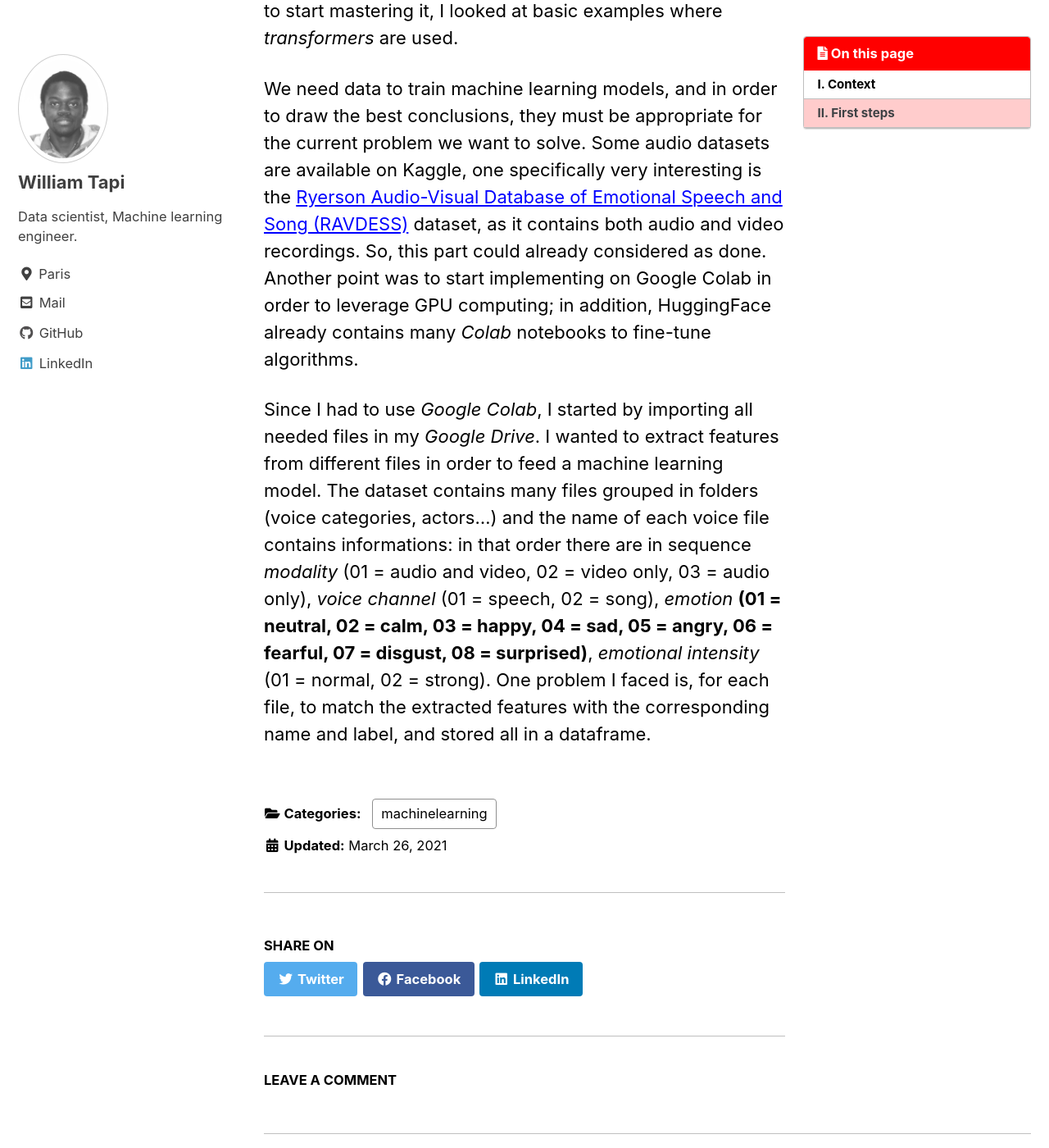
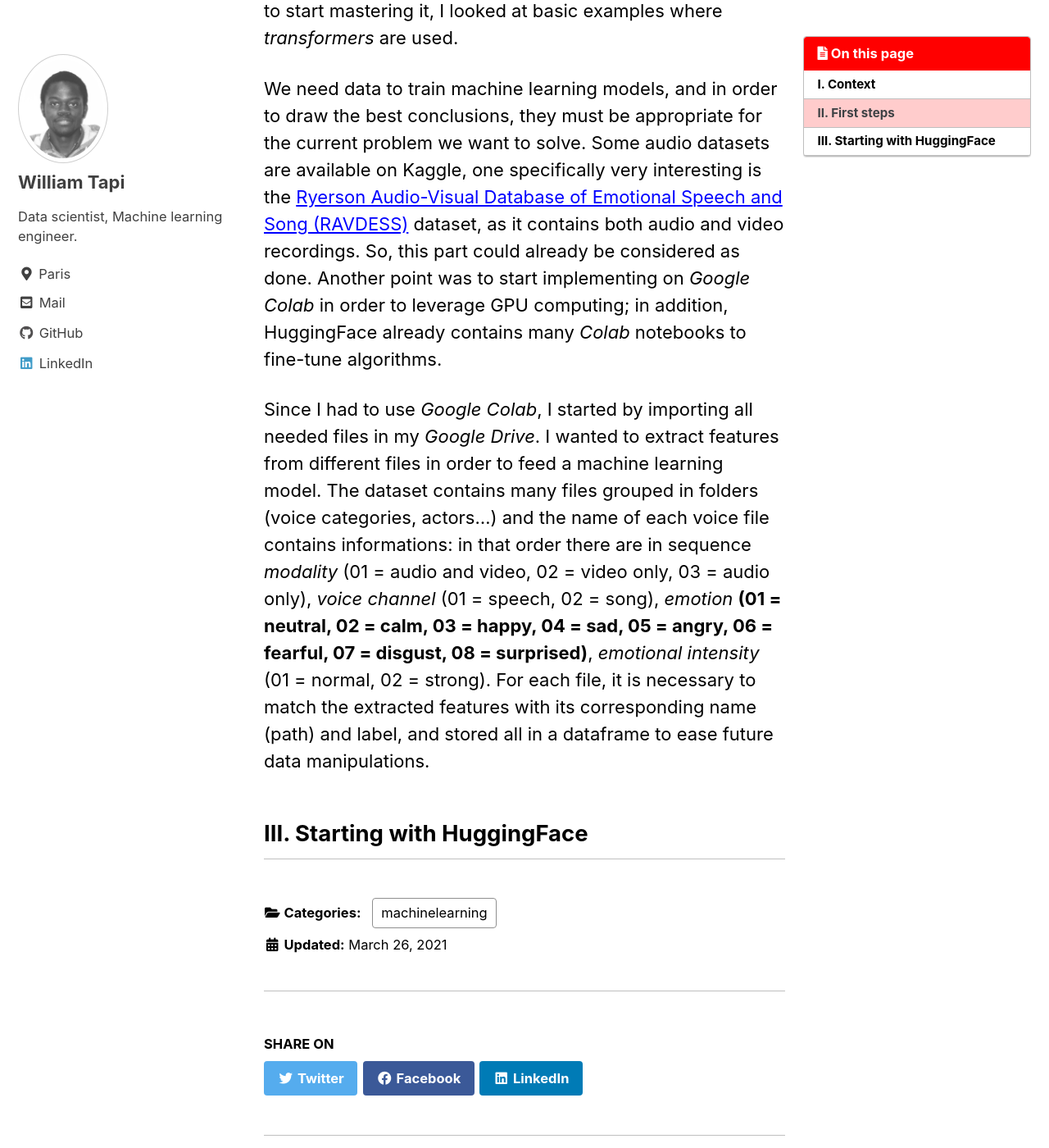
Before and after one commit to Will007-max/Will007-max.github.io, a Jekyll site: the page built from _posts/2021-03-26-first_project.md, in a window 1280 px wide and 1400 px high, scrolled down 2238 px. Shown: the whole window at 82% size. Built offline with Jekyll 4.4.1, drawn with Linux system fonts in a browser that asks for light colours; cached includes are drawn as plain includes; comment, search, counter and statistics services are not loaded.

Commit message:
new article

```diff
--- a/_posts/2021-03-26-first_project.md
+++ b/_posts/2021-03-26-first_project.md
@@ -36,6 +36,8 @@ One goal was to online deploy the project: using a web app with [Flask](https://
 
 As suggested by a supervisor, I started by taking a look at all **HuggingFace** libraries where several pre-trained models (in natural language processing as well as voice processing) are available and just need to be fine-tuned with additional data. There are always many resources in other languages like German and Spanish... A main concept in HuggingFace deals with ***transformers***: it is a kind of state-of-the-art, but several others libraries are available and could always be used... As in most cases, handling new tools is still challenging, in order to start mastering it, I looked at basic examples where *transformers* are used.
 
-We need data to train machine learning models, and in order to draw the best conclusions, they must be appropriate for the current problem we want to solve. Some audio datasets are available on Kaggle, one specifically very interesting is the [Ryerson Audio-Visual Database of Emotional Speech and Song (RAVDESS)](https://zenodo.org/record/1188976#.YF5hwC1Q2Rs) dataset, as it contains both audio and video recordings. So, this part could already considered as done. Another point was to start implementing on Google Colab in order to leverage GPU computing; in addition, HuggingFace already contains many *Colab* notebooks to fine-tune algorithms.
+We need data to train machine learning models, and in order to draw the best conclusions, they must be appropriate for the current problem we want to solve. Some audio datasets are available on Kaggle, one specifically very interesting is the [Ryerson Audio-Visual Database of Emotional Speech and Song (RAVDESS)](https://zenodo.org/record/1188976#.YF5hwC1Q2Rs) dataset, as it contains both audio and video recordings. So, this part could already be considered as done. Another point was to start implementing on *Google Colab* in order to leverage GPU computing; in addition, HuggingFace already contains many *Colab* notebooks to fine-tune algorithms.
 
-Since I had to use *Google Colab*, I started by importing all needed files in my *Google Drive*. I wanted to extract features from different files in order to feed a machine learning model. The dataset contains many files grouped in folders (voice categories, actors...) and the name of each voice file contains informations: in that order there are in sequence  *modality* (01 = audio and video, 02 = video only, 03 = audio only), *voice channel* (01 = speech, 02 = song), *emotion* **(01 = neutral, 02 = calm, 03 = happy, 04 = sad, 05 = angry, 06 = fearful, 07 = disgust, 08 = surprised)**, *emotional intensity* (01 = normal, 02 = strong). One problem I faced is, for each file, to match the extracted features with the corresponding name and label, and stored all in a dataframe.
+Since I had to use *Google Colab*, I started by importing all needed files in my *Google Drive*. I wanted to extract features from different files in order to feed a machine learning model. The dataset contains many files grouped in folders (voice categories, actors...) and the name of each voice file contains informations: in that order there are in sequence  *modality* (01 = audio and video, 02 = video only, 03 = audio only), *voice channel* (01 = speech, 02 = song), *emotion* **(01 = neutral, 02 = calm, 03 = happy, 04 = sad, 05 = angry, 06 = fearful, 07 = disgust, 08 = surprised)**, *emotional intensity* (01 = normal, 02 = strong). For each file, it is necessary to match the extracted features with its corresponding name (path) and label, and stored all in a dataframe to ease future data manipulations.
+
+## III. Starting with HuggingFace
```
